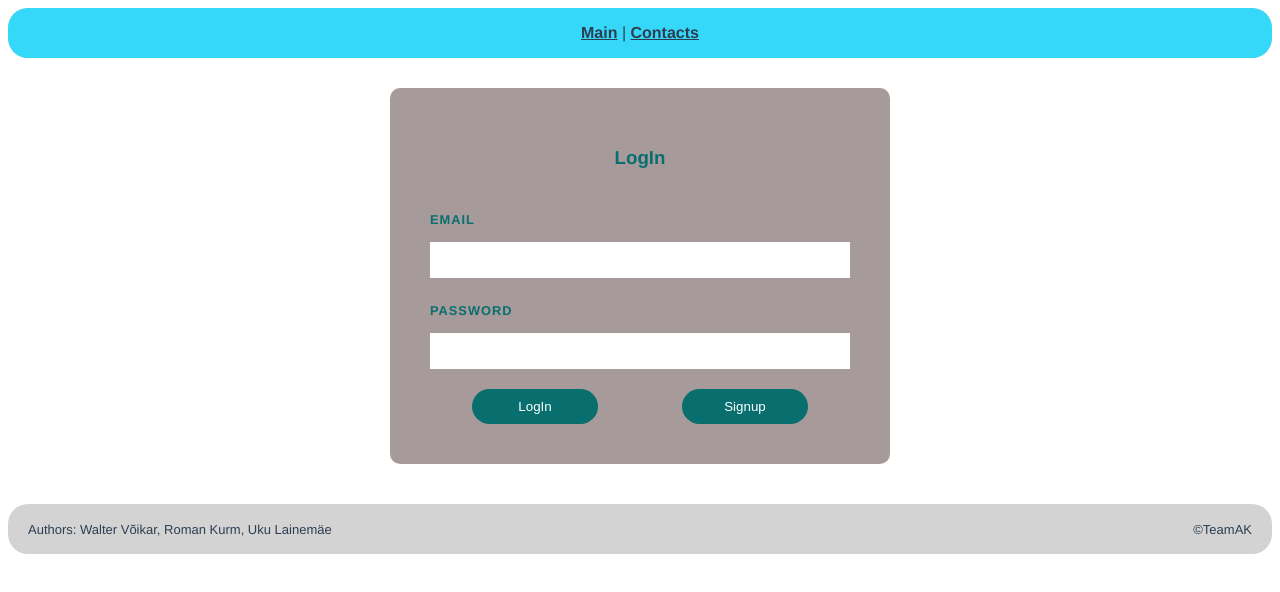
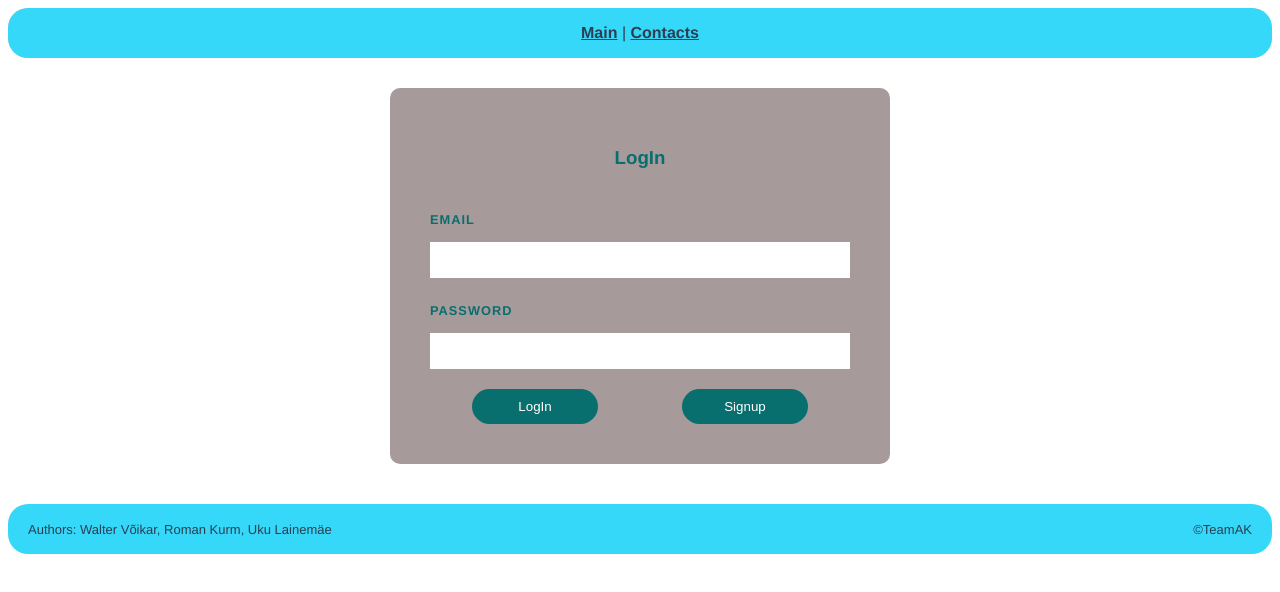
Before and after one commit to romankurm/roman-veebirakenduste-loomine, a Vue app: page /#/login in a window 1280 px wide. Shown: the top 592 px of the page. Built offline with nearby package versions, Linux system fonts and the light colour scheme.

Commit message:
Footer and post data

```diff
--- a/src/components/Footer.vue
+++ b/src/components/Footer.vue
@@ -17,7 +17,7 @@ return {
 
 <style scoped>
 footer {
-    background-color: lightgrey;
+    background-color: #35d8f9;
     border-radius: 20px;
     height: 50px;
     width:inherit;
--- a/src/views/PostView.vue
+++ b/src/views/PostView.vue
@@ -3,7 +3,7 @@
         <h2>A post</h2>
         <div class="centerHorizontally">
         <label class = "postLabel" for="postBody">Body </label>
-        <textarea id="postBody" name="postBody" class="textField">{{ post.body }}</textarea>
+        <textarea id="postBody" name="postBody" class="textField">{{ post.b }}</textarea>
         </div>
         <div class = "buttons">
             <button @click="EditPost">Update</button>
```
